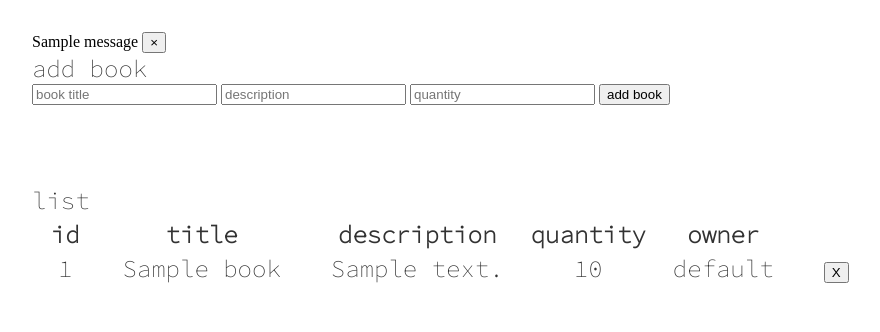
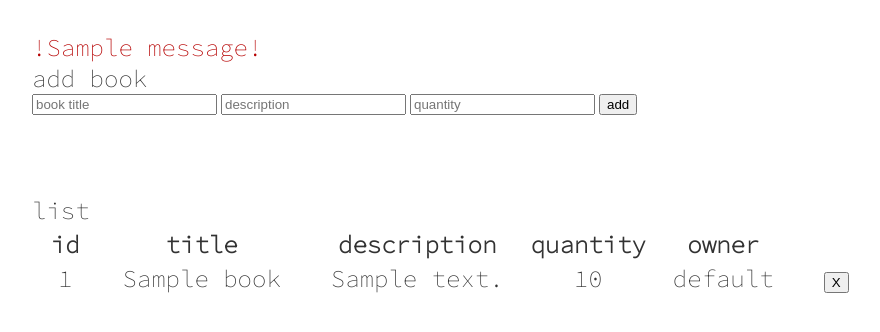
Before and after one commit to TsimpDim/BookSys, a Flask app: page / in a window 1280 px wide. Shown: the part 83-415 px from the top of the page, without its empty margins (0-880 px from the left). Run offline with Flask 2, Linux system fonts and the light colour scheme; data comes from the database, SQL or seed files in the repository; tables that the repository leaves empty hold one stand-in row (values such as "Sample post"); one stand-in notice (Sample message) is shown.

Commit message:
Responsive and mandatory title

```diff
--- a/_BookSys/__init__.py
+++ b/_BookSys/__init__.py
@@ -2,6 +2,8 @@ from flask import Flask
 
 app = Flask(__name__)
 
+app.config['SECRET_KEY'] = "distr_sys"
+
 import _BookSys.views
 from _BookSys.database import init_db
 init_db()
--- a/_BookSys/static/g_styles.css
+++ b/_BookSys/static/g_styles.css
@@ -41,8 +41,11 @@ a {
     text-decoration: none;
 }
 
-td{
+td {
     text-align: center;
+    text-overflow: ellipsis;
+    overflow: hidden;
+
     word-wrap: break-word;
     word-break: break-all;
 
--- a/_BookSys/templates/home.html
+++ b/_BookSys/templates/home.html
@@ -6,13 +6,14 @@
         <input type="text" placeholder="book title" name="title" maxlength="20"/>
         <input type="text" placeholder="description" name="description" maxlength="120"/>
         <input type="number" placeholder="quantity" name="quantity"/>
-        <input type="submit" value="add book">
+        <input type="submit" value="add">
     </form>
 
 
     <div style="margin-top: 5em;">
         <h1 class="text">list</h1>
         <table class="text">
+            <thead>
                 <tr>
                     <th>id</th>
                     <th>title</th>
@@ -20,14 +21,17 @@
                     <th>quantity</th>
                     <th>owner</th>
                 </tr>
+            </thead>
+
+            <tbody>
                 {% for book in books %}
                     <tr>
-                    <td>{{book.id}}</td>
-                    <td>{{book.title}}</td>
-                    <td>{{book.description}}</td>
-                    <td>{{book.quantity}}</td>
-                    <td>{{book.owner.username}}</td>
-                    <td>
+                        <td data-label="id">{{book.id}}</td>
+                        <td data-label="title">{{book.title}}</td>
+                        <td data-label="description">{{book.description}}</td>
+                        <td data-label="quantity">{{book.quantity}}</td>
+                        <td data-label="owner">{{book.owner.username}}</td>
+                        <td data-label="-^-">
                             <form method="POST" action="/del_book">
                                 <input type="hidden" name="id" value={{book.id}} />
                                 <input type="submit" value="X" />
@@ -35,6 +39,7 @@
                         </td>
                     </tr>
                 {% endfor %}
+            </tbody>
         </table>
     </div>
 {% endblock %}
--- a/_BookSys/templates/includes/_messages.html
+++ b/_BookSys/templates/includes/_messages.html
@@ -1,16 +1,9 @@
 {% with messages = get_flashed_messages(with_categories=true) %}
 {% if messages %}
   {% for category, message in messages %}
-    <div class="alert alert-{{ category }}">
-      {{ message }}
-      <button type="button" class="close" data-dismiss="alert" aria-label="Close">
-          <span aria-hidden="true">&times;</span>
-      </button>
+    <div class="text" style="color:rgb(182, 0, 0);">
+      !{{ message }}!
     </div>
   {% endfor %}
 {% endif %}
 {% endwith %}
-
-{% if error %}
-  <div class="alert alert-danger">{{error}}</div>
-{% endif %}
--- a/_BookSys/views.py
+++ b/_BookSys/views.py
@@ -1,6 +1,6 @@
 from _BookSys import app
 from _BookSys.database import Book, User, db
-from flask import render_template, request, redirect, url_for
+from flask import render_template, request, redirect, url_for, flash
 
 
 @app.route('/')
@@ -12,6 +12,11 @@ def home():
 def create():
 
     if request.method == 'POST':
+
+        if not request.form['title']:
+            flash("No title given")
+            return redirect(url_for('home'))
+
 
         b = Book(title=request.form['title'],
          description=request.form['description'],
```
Also changed, not shown: other parts of _BookSys/static/g_styles.css (+45 -0 lines). Lines whose indentation alone changed are shown as unchanged.
